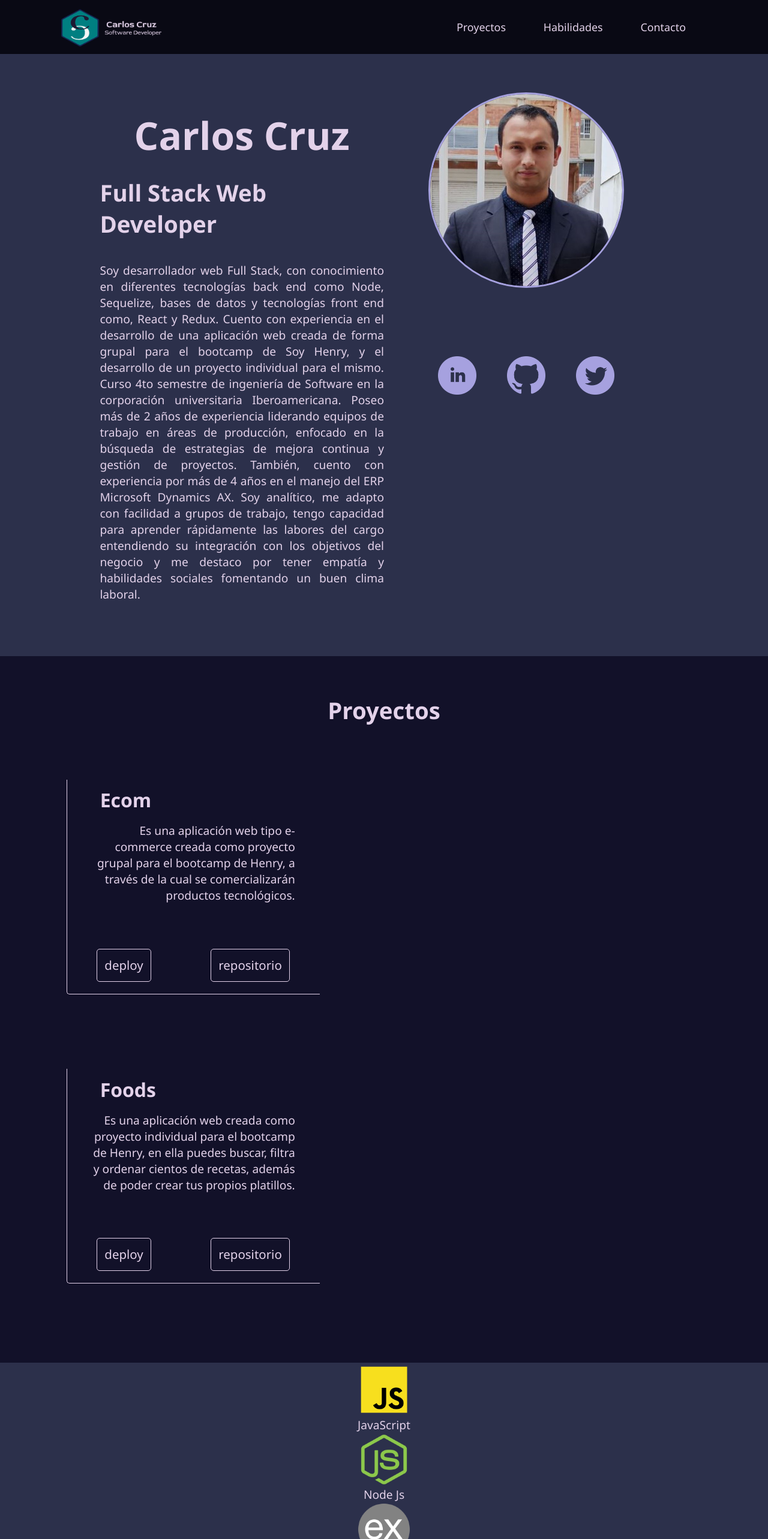
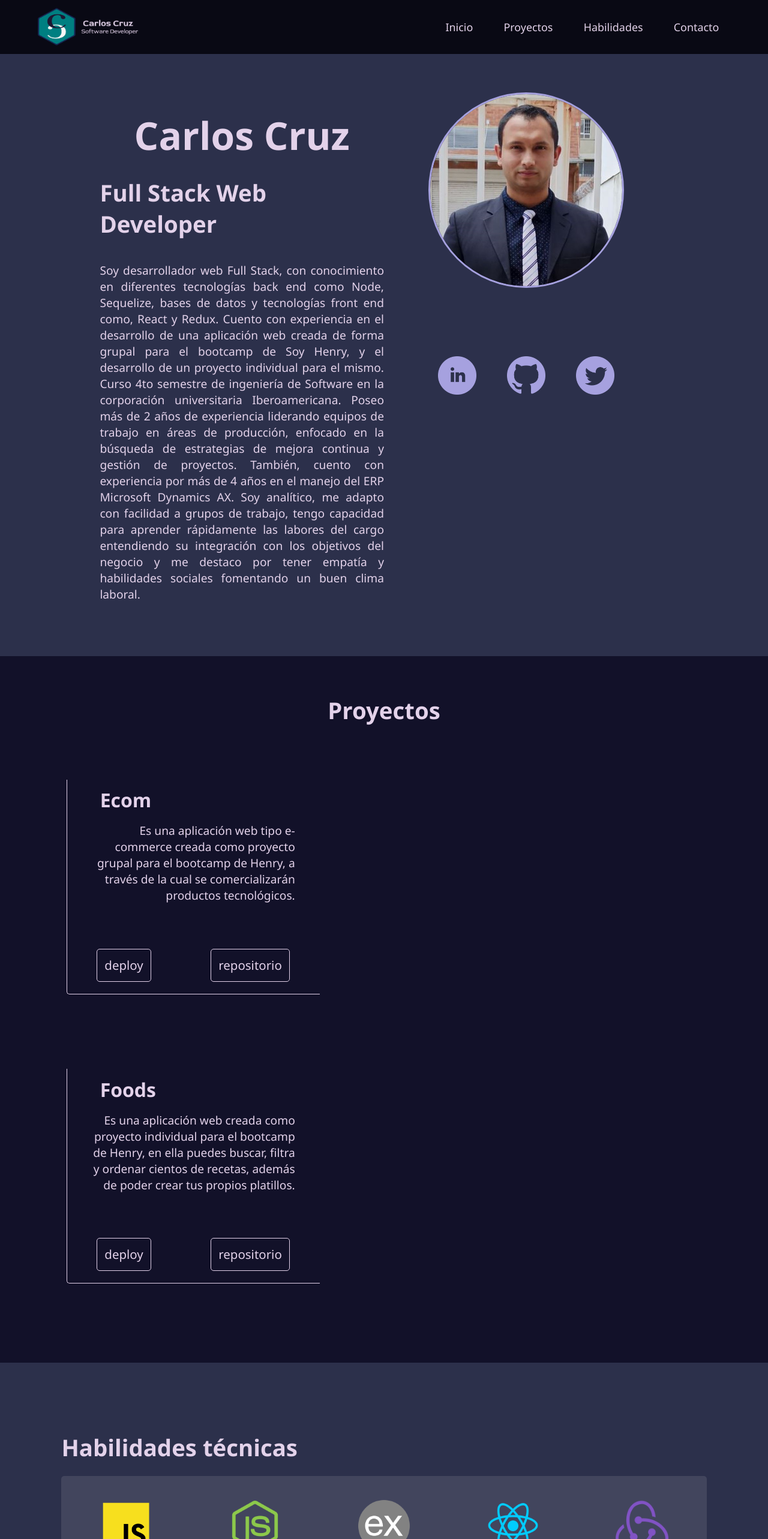
Before and after one commit to CarlosArte91/Portfolio_Carlos_Cruz, a React (Create React App) app: page / in a window 1280 px wide. Shown: the top 2566 px of the page at 60% size. Built offline with nearby package versions, Linux system fonts and the light colour scheme.

Commit message:
skill tech done

```diff
--- a/src/components/navegation/navbar/navbar.jsx
+++ b/src/components/navegation/navbar/navbar.jsx
@@ -4,10 +4,11 @@ import styles from './navbar.module.css';
 function Navbar() {
     return (
         <div className={styles.container}>
-            <img src={logo} alt="logo" />
+            <a href="#home"><img src={logo} alt="logo" /></a>
             <ul>
+                <li><a href="#home">Inicio</a></li>
                 <li><a href="#projects">Proyectos</a></li>
-                <li><a href="#">Habilidades</a></li>
+                <li><a href="#skills">Habilidades</a></li>
                 <li><a href="#">Contacto</a></li>
             </ul>
         </div>
--- a/src/components/navegation/navbar/navbar.module.css
+++ b/src/components/navegation/navbar/navbar.module.css
@@ -11,15 +11,15 @@
 
 .container ul {
     margin: 0;
-    margin-right: 8%;
+    margin-right: 4%;
     padding: 0;
-    width: 35%;
+    width: 40%;
 }
 
 .container ul li {
     list-style: none;
     display: inline-block;
-    margin: 0% 7%;
+    margin: 0% 5%;
     position: relative;
 }
 
@@ -45,9 +45,5 @@
 
 .container img {
     width: 13vw;
-    margin-left: 8%;
+    margin-left: 38%;
 }
-
-/* html {
-    scroll-behavior: smooth;
-} */
--- a/src/components/profile/profile.jsx
+++ b/src/components/profile/profile.jsx
@@ -6,7 +6,7 @@ import styles from './profile.module.css';
 
 function Profile() {
     return (
-        <div className={styles.container}>
+        <div className={styles.container} id="home">
             <h1 className={styles.name}>Carlos Cruz</h1>
             <h2 className={styles.profession}>Full Stack Web Developer</h2>
             <p className={styles.aboutme}>{aboutMe}</p>
--- a/src/components/skills/skill_component/skillComponent.jsx
+++ b/src/components/skills/skill_component/skillComponent.jsx
@@ -3,7 +3,7 @@ import styles from './skillComponent.module.css';
 
 function SkillComponent() {
     return (
-        <div className={styles.container}>
+        <div className={styles.container} id="skills">
             <TechSkills/>
         </div>
     );
--- a/src/components/skills/skill_component/skillComponent.module.css
+++ b/src/components/skills/skill_component/skillComponent.module.css
@@ -1,3 +1,4 @@
 .container {
     background-color: #2c304b;
+    padding: 9% 8%;
 }
--- a/src/components/skills/tech/all_tech_skills/techSkills.jsx
+++ b/src/components/skills/tech/all_tech_skills/techSkills.jsx
@@ -1,9 +1,12 @@
 import techSkills from "../../../../assets/data/techSkills";
 import TechSkill from "../template/techSkill";
+import styles from "./techSkills.module.css";
 
 function TechSkills() {
     return (
-        <div>
+        <>
+            <h2 className={styles.title}>Habilidades técnicas</h2>
+            <div className={styles.container}>
                 {
                     techSkills.length && techSkills.map((skill) => {
                         return (
@@ -15,6 +18,7 @@ function TechSkills() {
                     })
                 }
             </div>
+        </>
     );
 };
 
--- /dev/null
+++ b/src/components/skills/tech/all_tech_skills/techSkills.module.css
@@ -0,0 +1,15 @@
+
+.container {
+    display: grid;
+    grid-template-columns: repeat(5, 1fr);
+    background-color: rgba(255, 255, 255, 0.1);
+    padding-top: 2%;
+    padding-bottom: 2%;
+    border-radius: 5px;
+}
+
+.title {
+    margin: 0;
+    font-size: 3vw;
+    margin-bottom: 2%;
+}
--- a/src/components/skills/tech/template/techSkill.module.css
+++ b/src/components/skills/tech/template/techSkill.module.css
@@ -1,6 +1,8 @@
 .container {
     display: grid;
     place-items: center;
+    padding-top: 8%;
+    padding-bottom: 5%;
 }
 
 .container img {
```
Also changed, not shown: src/assets/images/tech/postgres.png, src/assets/images/tech/sql.png. Lines whose indentation alone changed are shown as unchanged.
